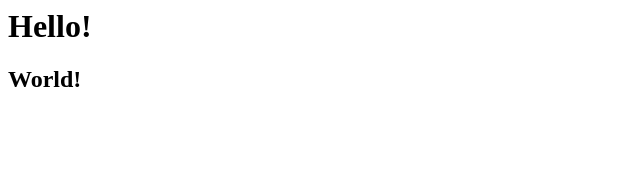
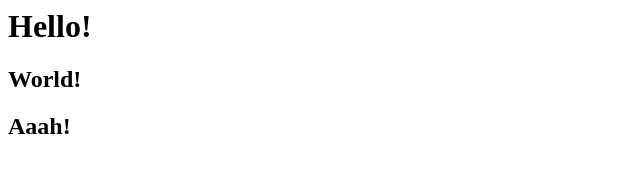
Before and after one commit to akashdepra/demo-repo, a plain HTML site: page index.html in a window 1280 px wide. Shown: the full height of the page, 0-640 px from the left. Drawn offline with Linux system fonts and the light colour scheme.

Commit message:
Another tag

```diff
--- a/index.html
+++ b/index.html
@@ -1,2 +1,3 @@
 <h1>Hello!</h1>
 <h2>World!</h2>
+<h2>Aaah!</h2>
```
